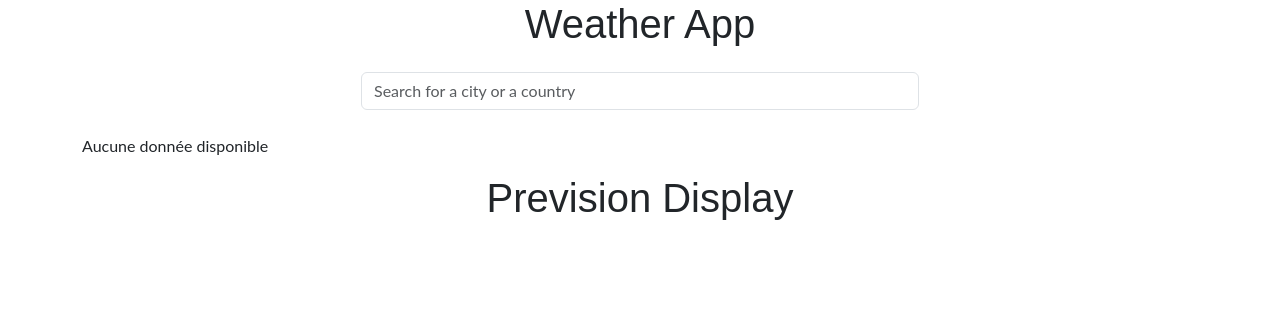
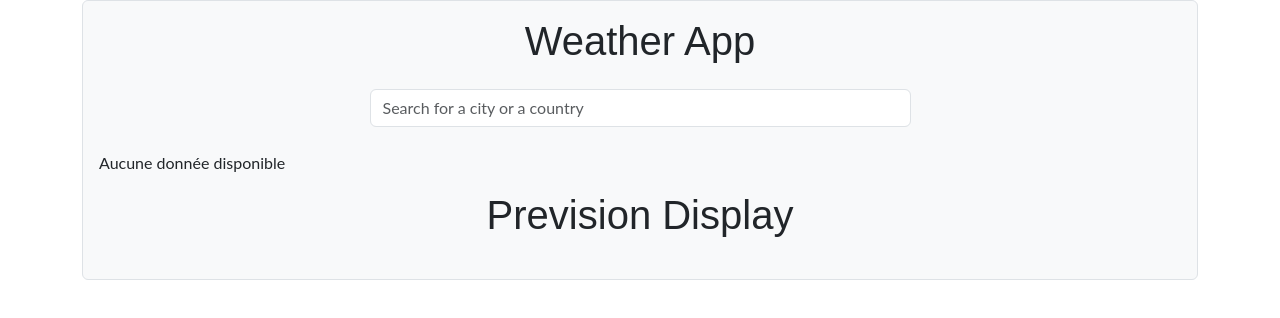
Before and after one commit to SkyDogzz/Sphere, a React (Vite) app: page / in a window 1280 px wide. Shown: the top 318 px of the page. Built offline with nearby package versions, Linux system fonts and the light colour scheme.

Commit message:
add basic bootstrap styling

```diff
--- a/src/App.tsx
+++ b/src/App.tsx
@@ -60,7 +60,8 @@ export default function App() {
   }, [search]);
 
   return (
-    <div className="App container-xl">
+    <div className="App container-xl ">
+      <div className="p-3 border rounded bg-light">
         <Header />
         <SearchBar search={search} setSearch={setSearch} />
         {apiError && <ErrorMessage message={apiError} />}
@@ -73,6 +74,7 @@ export default function App() {
           </>
         )}
       </div>
+    </div>
   );
 }
 
```
Lines whose indentation alone changed are shown as unchanged.
